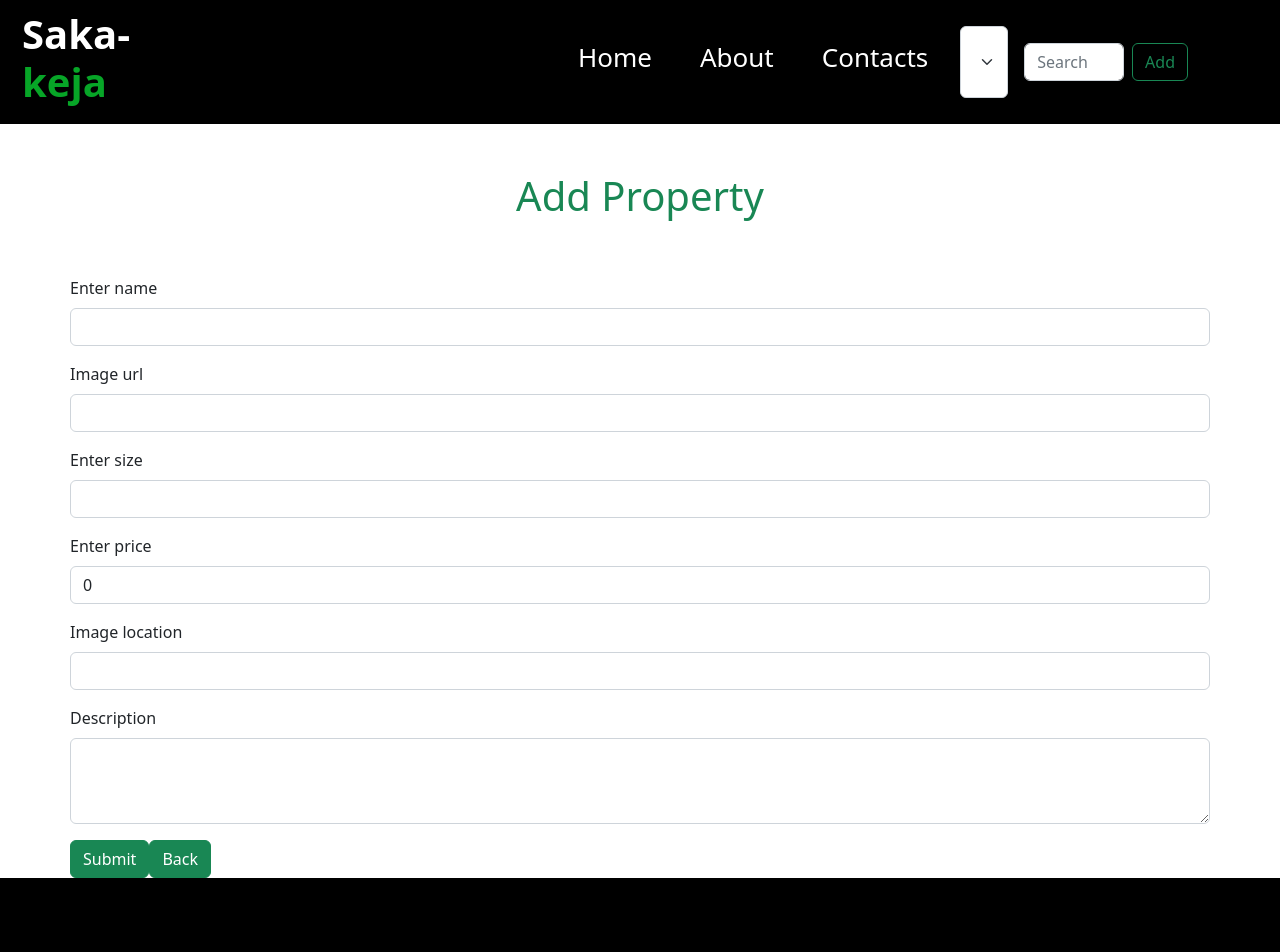
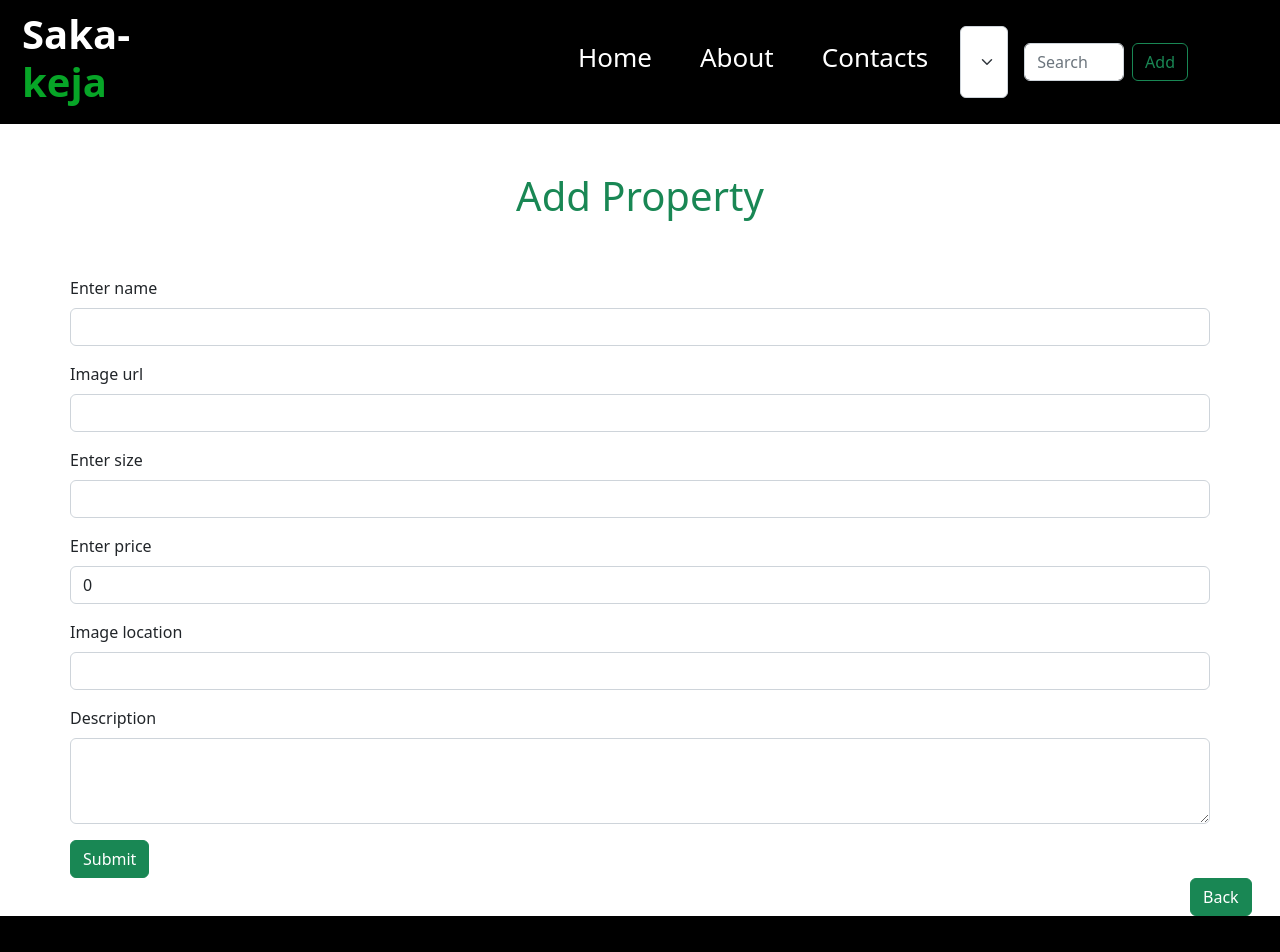
Before and after one commit to Rawllings/saka_keja, a React (Create React App) app in the folder saka-keja/: page /add in a window 1280 px wide. Shown: the top 952 px of the page. Built offline with nearby package versions, Linux system fonts and the light colour scheme; data requests are answered from the project's data file.

Commit message:
Done with the back button

```diff
--- a/saka-keja/src/App.css
+++ b/saka-keja/src/App.css
@@ -205,3 +205,7 @@
   font-weight: lighter;
 
 }
+
+.bttn {
+  margin-left: 70pc;
+}
--- a/saka-keja/src/components/Body/AddProperty.jsx
+++ b/saka-keja/src/components/Body/AddProperty.jsx
@@ -112,6 +112,7 @@ function AddProperty({ rentals, setRentals }) {
           ></textarea>
         </div>
         <input type="submit" class="btn btn-success" value="Submit" />
+
         <Link to="/">
           <button className="btn btn-success bttn">Back</button>
         </Link>
```
